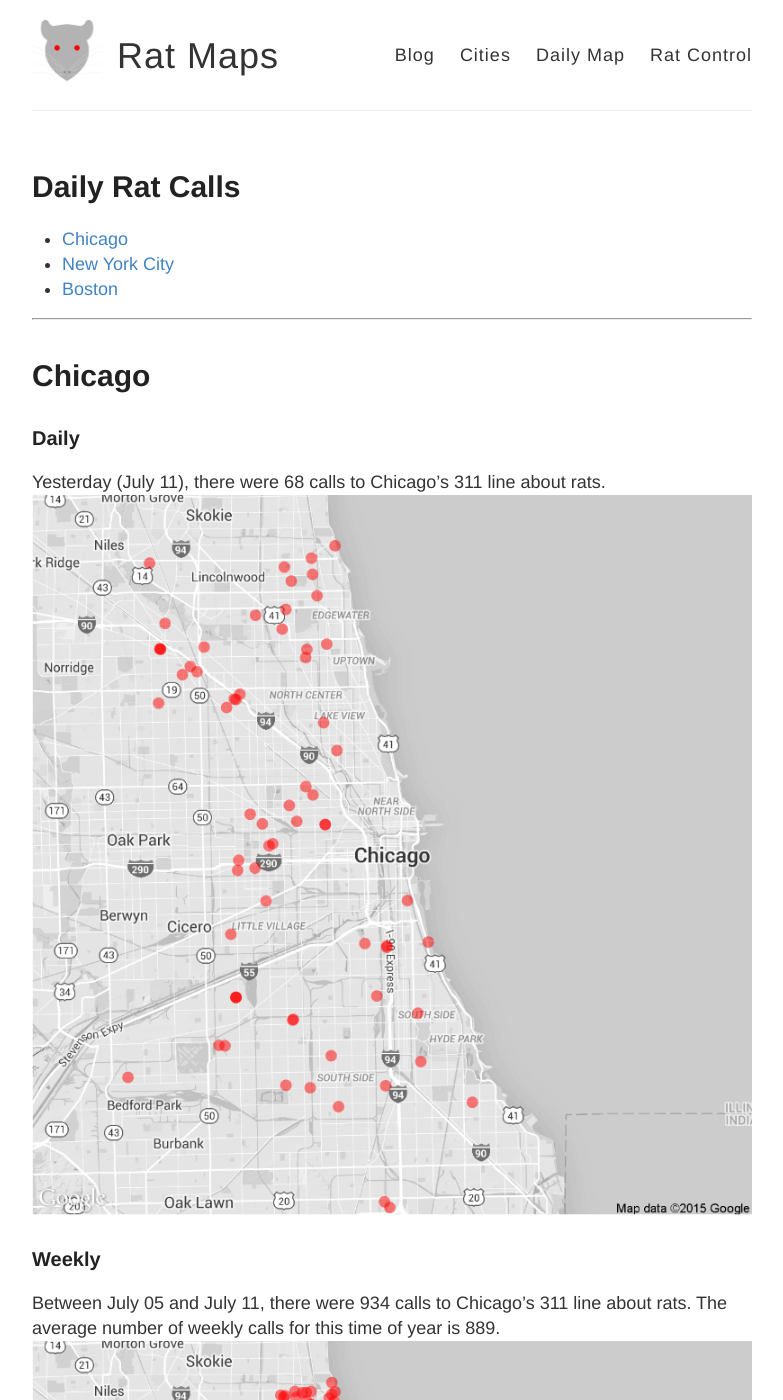
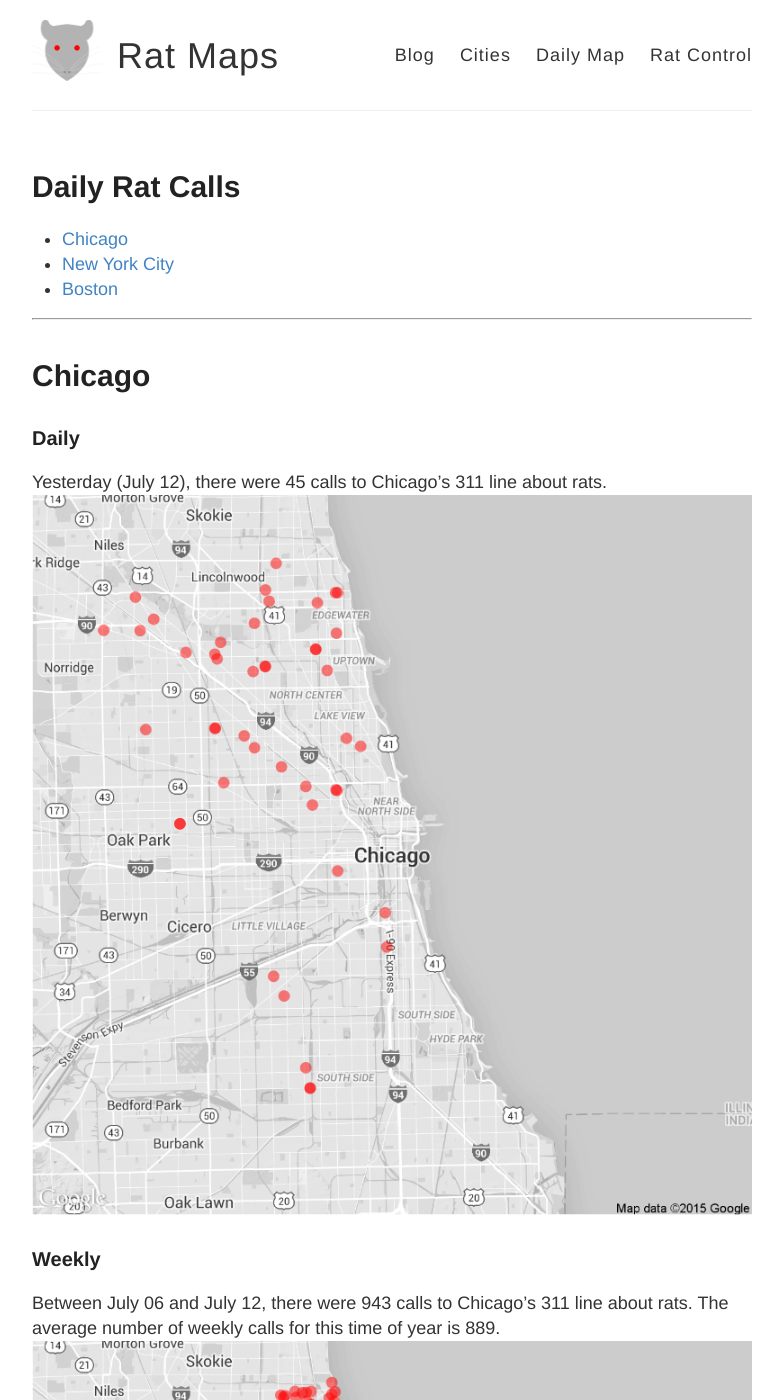
Before and after one commit to DanielHadley/ratmaps, a Jekyll site: the page built from daily.md, in a window 1280 px wide and 1400 px high. Shown: the whole window, without its empty margins (248-1031 px from the left). Built offline with Jekyll 4.4.1, drawn with Linux system fonts in a browser that asks for light colours; comment, search, counter and statistics services are not loaded; some of the changed text lies outside the part shown.

Commit message:
Daily Maps

```diff
--- a/daily.md
+++ b/daily.md
@@ -15,22 +15,22 @@ tags: Chicago NYC weekly daily rats
 
 ### Daily
 
-Yesterday (July 11), there were 68 calls to Chicago's 311 line about rats.
+Yesterday (July 12), there were 45 calls to Chicago's 311 line about rats.
 ![Chicago rat calls to 311 weekly map]({{ site.cityimages }}/daily/Chicago_Rat_Map_Daily.png)
 
 ### Weekly
-Between July 05 and July 11, there were 934 calls to Chicago's 311 line about rats. The average number of weekly calls for this time of year is 889.
+Between July 06 and July 12, there were 943 calls to Chicago's 311 line about rats. The average number of weekly calls for this time of year is 889.
 ![Chicago rat calls to 311 weekly map]({{ site.cityimages }}/daily/Chicago_Rat_Map_Weekly.png)
 ***
 # New York City <a id="nyc"><a>
 
 ### Daily
 
-Yesterday (July 11), there were 0 calls to New York City's 311 line about rats.
+Yesterday (July 12), there were 0 calls to New York City's 311 line about rats.
 ![NYC rat calls to 311 weekly map]({{ site.cityimages }}/daily/NYC_Rat_Map_Daily.png)
 
 ### Weekly
-Between July 05 and July 11, there were 0 calls to New York City's 311 line about rats. The average number of weekly calls for this time of year is 280.
+Between July 06 and July 12, there were 0 calls to New York City's 311 line about rats. The average number of weekly calls for this time of year is 280.
 ![NYC rat calls to 311 weekly map]({{ site.cityimages }}/daily/NYC_Rat_Map_Weekly.png)
 
 Each red dot represents one call about a rat seen in that location. The dots are transparent, so multiple calls from one location will be seen as a solid dot. The usual caveats apply: more calls do not necessarily mean that there are more rats in that location than other parts of the city. A cluster of dots could indicate that one resident is unusually vocal about rodents in his or her neighborhood. Also, more densely populated neighborhoods tend to make more calls to 311.
```
Also changed, not shown: images/pages/daily/Chicago_Rat_Map_Daily.png, images/pages/daily/Chicago_Rat_Map_Weekly.png, images/pages/daily/NYC_Rat_Map_Daily.png, images/pages/daily/NYC_Rat_Map_Weekly.png.
